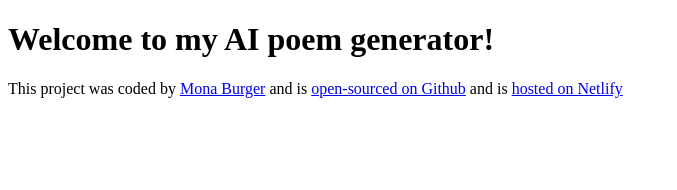
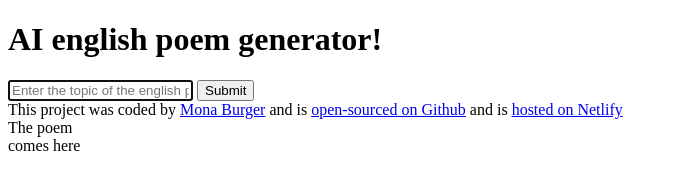
Before and after one commit to MonaBurger/AI-poem-generator, a plain HTML site: page index.html in a window 1280 px wide. Shown: the whole page, without its empty margins (0-677 px from the left). Drawn offline with Linux system fonts and the light colour scheme.

Commit message:
added basic html structure

```diff
--- a/index.html
+++ b/index.html
@@ -7,7 +7,22 @@
     <title>AI poem generator</title>
   </head>
   <body>
-    <h1>Welcome to my AI poem generator!</h1>
+    <header>
+      <h1>AI english poem generator!</h1>
+    </header>
+    <main>
+      <form>
+        <input
+          type="text"
+          name=""
+          id=""
+          placeholder="Enter the topic of the english poem"
+          autofocus
+          required
+        />
+        <input type="submit" value="Submit" />
+      </form>
+    </main>
     <footer>
       This project was coded by
       <a href="https://github.com/MonaBurger" target="_blank">Mona Burger</a>
@@ -19,6 +34,11 @@
       <a href="https://ai-poems.netlify.app/" target="_blank"
         >hosted on Netlify</a
       >
+      <div>
+        The poem
+        <br />
+        comes here
+      </div>
     </footer>
     <script src="src/index.js"></script>
   </body>
```
